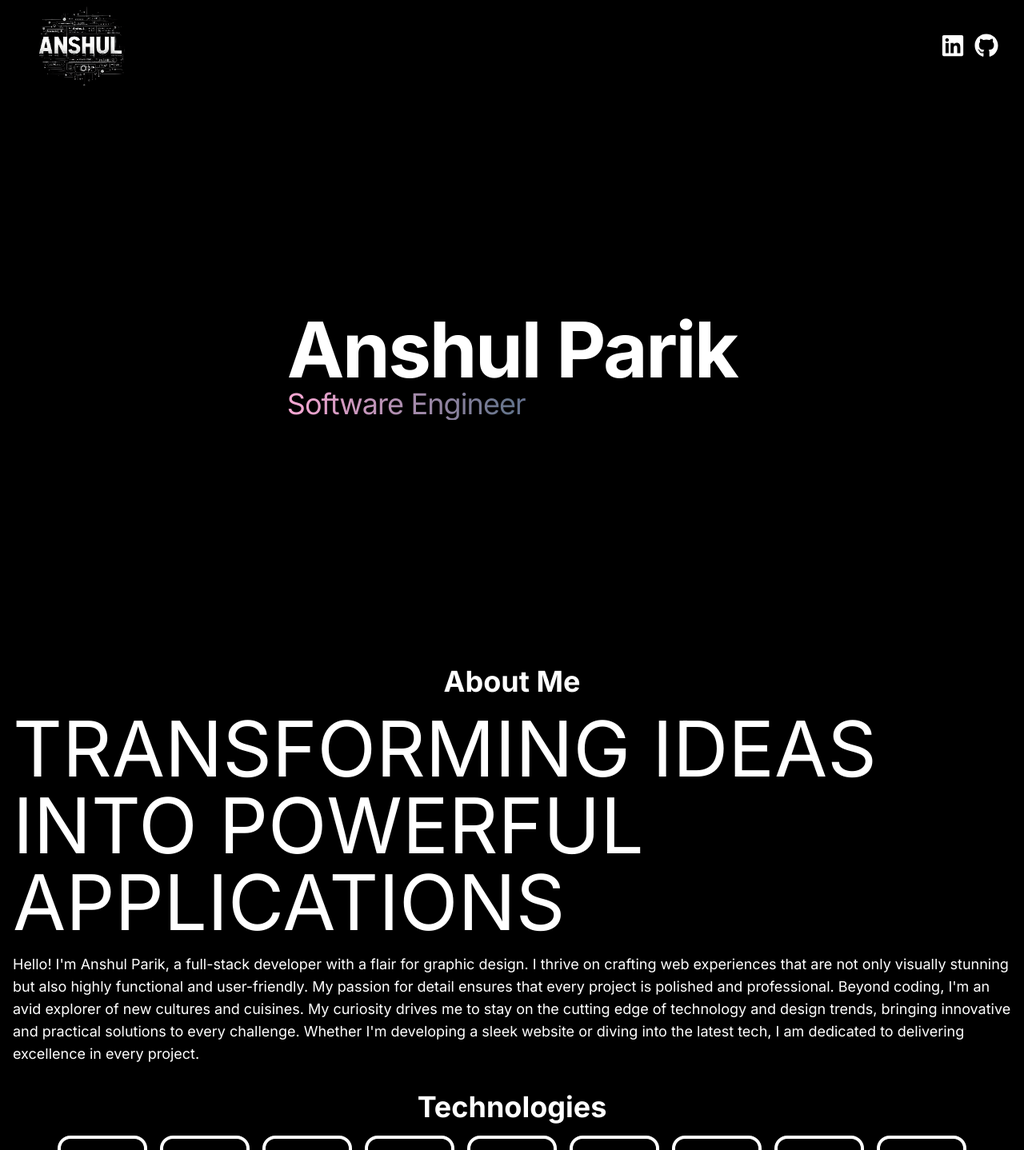
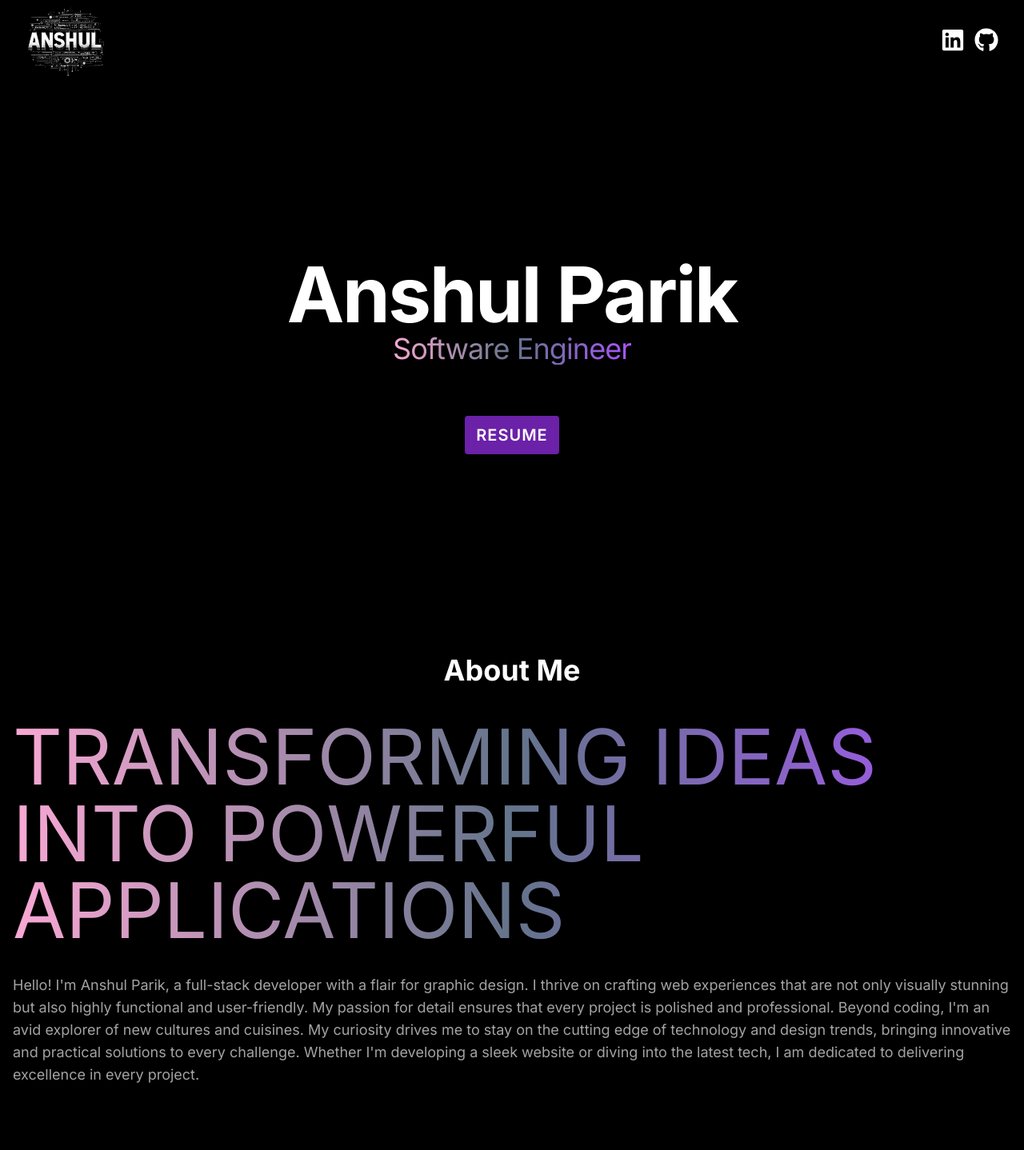
Before and after one commit to anshulparik/portfolio, a Next.js app: page / in a window 1280 px wide. Shown: the top 1438 px of the page at 80% size. Built offline with nearby package versions, Linux system fonts and the light colour scheme.

Commit message:
layout touchups and spacing fixes

```diff
--- a/src/components/Navbar.tsx
+++ b/src/components/Navbar.tsx
@@ -8,12 +8,17 @@ import Image from "next/image";
 const Navbar = () => {
   return (
     <nav className="flex items-center justify-between">
-      <div>
-        <Image src="/images/logo3.png" width={200} height={300} alt="ANSHUL" />
+      <div className="ml-2 lg:ml-8">
+        <Image
+          src="/images/logo_new.png"
+          width={100}
+          height={180}
+          alt="ANSHUL"
+        />
       </div>
-      <div className="flex mr-8 text-3xl">
-        <FaLinkedin className="mr-3 cursor-pointer" />
-        <FaGithub className="cursor-pointer" />
+      <div className="flex mr-2 lg:mr-8 text-3xl">
+        <FaLinkedin className="mr-3 cursor-pointer hover:text-sky-600" />
+        <FaGithub className="cursor-pointer hover:text-purple-500" />
       </div>
     </nav>
   );
--- a/src/components/Technologies.tsx
+++ b/src/components/Technologies.tsx
@@ -13,8 +13,8 @@ import { SiNestjs } from "react-icons/si";
 
 const Technologies = () => {
   return (
-    <section className="">
-      <h1 className="text-4xl font-bold text-center py-4">Technologies</h1>
+    <section className="p-4 mb-14 lg:mb-40">
+      <h1 className="text-4xl font-bold text-center py-4 mb-2 lg:mb-6">Technologies</h1>
       <div className="flex flex-wrap items-center justify-center px-4 gap-4">
         <div className="rounded-2xl border-4 border-white p-4">
           <FaReact className="text-7xl text-cyan-400" />
@@ -31,14 +31,11 @@ const Technologies = () => {
         <div className="rounded-2xl border-4 border-white p-4">
           <SiNestjs className="text-7xl text-red-600" />
         </div>
-        {/* <div className="rounded-2xl border-4 border-white p-4">
-          <BiLogoPostgresql className="text-7xl text-blue-900" />
-        </div> */}
         <div className="rounded-2xl border-4 border-white p-4">
           <FaAws className="text-7xl text-yellow-600" />
         </div>
         <div className="rounded-2xl border-4 border-white p-4">
-          <FaDocker className="text-7xl text-blue-00" />
+          <FaDocker className="text-7xl text-blue-400" />
         </div>
         <div className="rounded-2xl border-4 border-white p-4">
           <IoLogoJavascript className="text-7xl text-yellow-300" />
--- a/src/pages/AboutMe.tsx
+++ b/src/pages/AboutMe.tsx
@@ -4,10 +4,18 @@ import { ABOUT } from "@/constant";
 
 const AboutMe = () => {
   return (
-    <section className="p-4">
-      <h1 className="text-4xl font-bold text-center py-4">About Me</h1>
-      <h3 className="text-4xl mb-4 md:text-6xl uppercase lg:text-8xl">{ABOUT?.text1}</h3>
-      <p className="text-lg text-wrap">{ABOUT?.text2}</p>
+    <section className="p-4 mb-14 lg:mb-40">
+      <h1 className="text-4xl font-bold text-center py-4 mb-2 lg:mb-6">
+        About Me
+      </h1>
+      <h3
+        className="text-4xl mb-8 md:text-6xl uppercase lg:text-8xl
+        bg-gradient-to-r from-pink-300 via-slate-500 to-purple-500
+        bg-clip-text text-transparent"
+      >
+        {ABOUT?.text1}
+      </h3>
+      <p className="text-lg text-wrap text-neutral-400">{ABOUT?.text2}</p>
     </section>
   );
 };
--- a/src/pages/Experience.tsx
+++ b/src/pages/Experience.tsx
@@ -3,12 +3,19 @@ import { EXPERIENCES } from "@/constant/index";
 
 const Experience = () => {
   return (
-    <section className="p-4">
-      <h1 className="text-4xl font-bold text-center py-4">Experience</h1>
+    <section className="p-4 mb-14 lg:mb-40">
+      <h1 className="text-4xl font-bold text-center py-4 mb-2 lg:mb-6">
+        Experience
+      </h1>
       <div>
         {EXPERIENCES?.map((experience, index) => {
           return (
-            <div key={index} className="mb-8 flex flex-wrap lg:justify-center">
+            <div
+              key={index}
+              className={` ${
+                index !== EXPERIENCES.length - 1 ? "mb-8" : ""
+              } flex flex-wrap lg:justify-center`}
+            >
               <div className="w-full lg:w-1/4">
                 <p className="mb-2 text-sm">{experience?.year}</p>
               </div>
--- a/src/pages/Main.tsx
+++ b/src/pages/Main.tsx
@@ -3,20 +3,25 @@ import React from "react";
 const Main = () => {
   return (
     <>
-      <section className="h-[calc(100vh_-_114.06px)] flex flex-col justify-center items-center gap-8">
-        <div>
+      <section className="h-[calc(100vh_-_114.06px)] flex flex-col justify-center items-center">
         <h1 className="text-5xl lg:text-8xl font-bold tracking-tight">
           Anshul Parik
         </h1>
         <h2
           className="bg-gradient-to-r from-pink-300 via-slate-500 to-purple-500
-          bg-clip-text text-3xl lg:text-4xl tracking-tight text-transparent"
+          bg-clip-text text-transparent text-3xl lg:text-4xl tracking-tight mb-8 lg:mb-16"
         >
           Software Engineer
         </h2>
-        </div>
+        <button
+          className="text-sm lg:text-xl py-2 px-3 rounded bg-purple-800 uppercase
+          font-semibold tracking-wider text-white border-2 border-transparent
+          transition-all duration-300 ease-in-out
+        hover:bg-black hover:border-purple-800 hover:text-purple-800"
+        >
+          Resume
+        </button>
       </section>
-
     </>
   );
 };
--- a/src/pages/Projects.tsx
+++ b/src/pages/Projects.tsx
@@ -6,8 +6,10 @@ import Image from "next/image";
 const Projects = () => {
   return (
     <div>
-      <section className="p-4">
-        <h1 className="text-4xl font-bold text-center py-4">Projects</h1>
+      <section className="p-4 mb-14 lg:mb-40">
+        <h1 className="text-4xl font-bold text-center py-4 mb-2 lg:mb-6">
+          Projects
+        </h1>
         <div className="">
           {PROJECTS?.map((project, index) => {
             return (
```
Also changed, not shown: src/constant/index.ts (+4 -4 lines), public/images/logo_new.png (added). Lines whose indentation alone changed are shown as unchanged.
